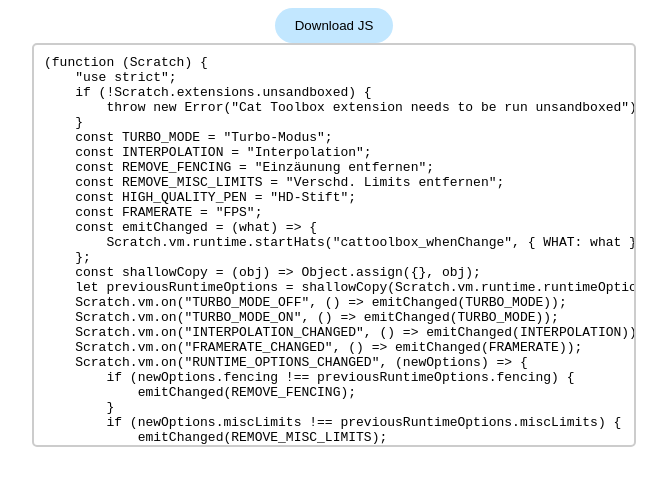
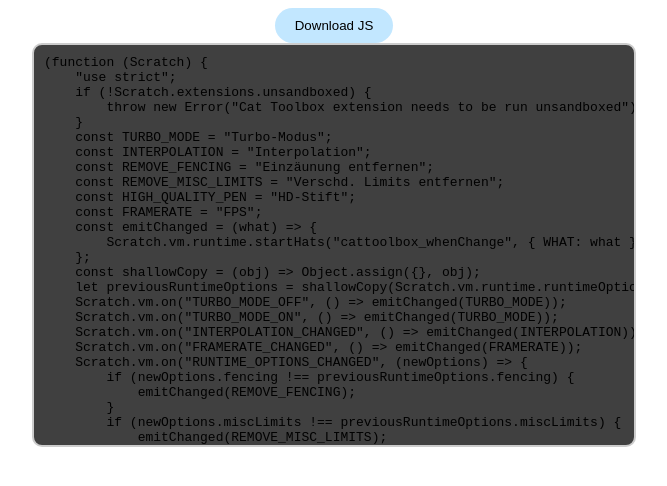
Before and after one commit to benla25/benla25.github.io, a plain HTML site: page CTBeta/index.html in a window 1280 px wide. Shown: the whole page, without its empty margins (306-973 px from the left). Drawn offline with Linux system fonts and the light colour scheme.

Commit message:
Update index.html

```diff
--- a/CTBeta/index.html
+++ b/CTBeta/index.html
@@ -22,7 +22,9 @@ button:hover {
 }
 .iframe {
   border: 2px solid #ccc;
-  border-radius: 5px;
+  border-radius: 10px;
+  background-color: #404040;
+  color: #ffffff;
 }
 </style>
 </head>
```
